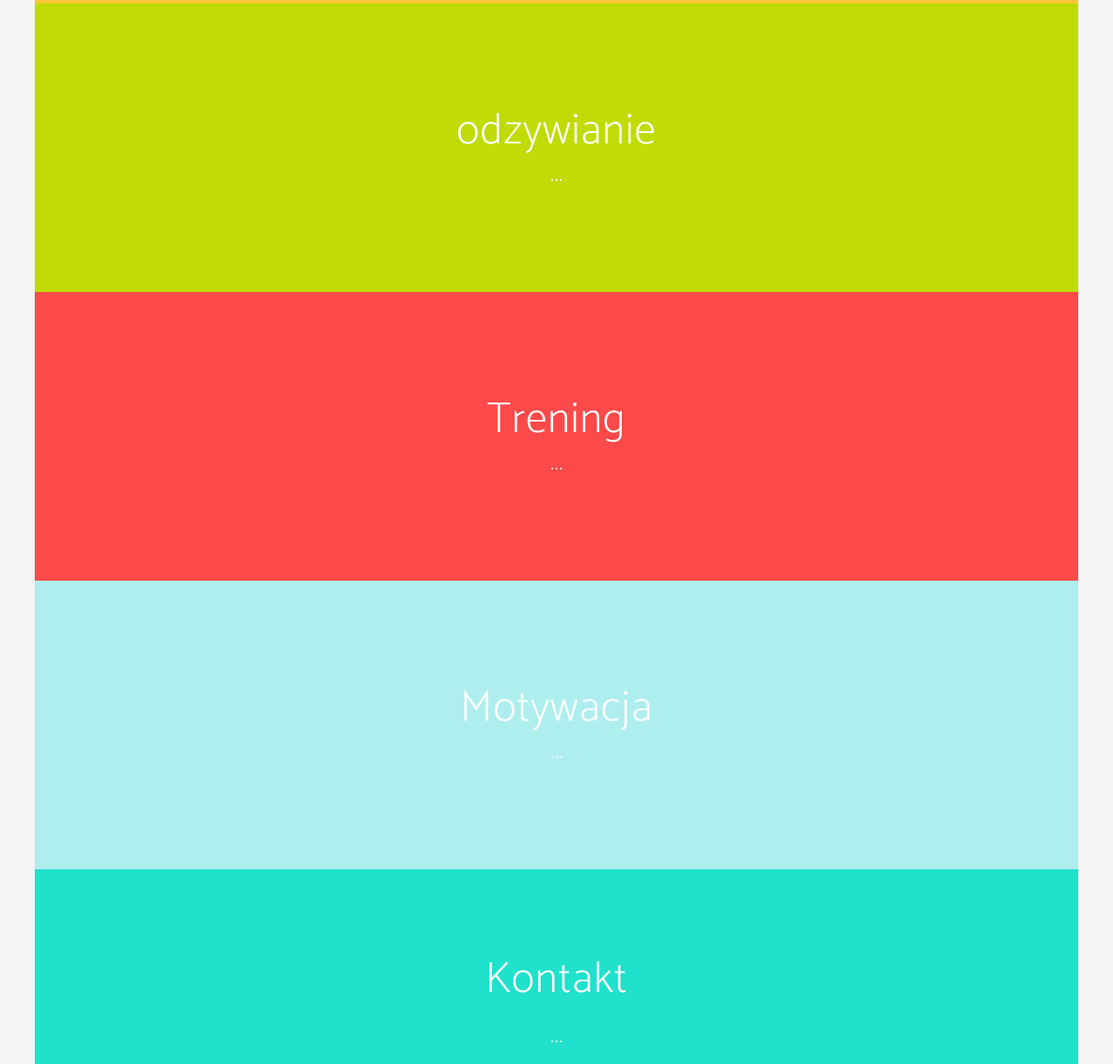
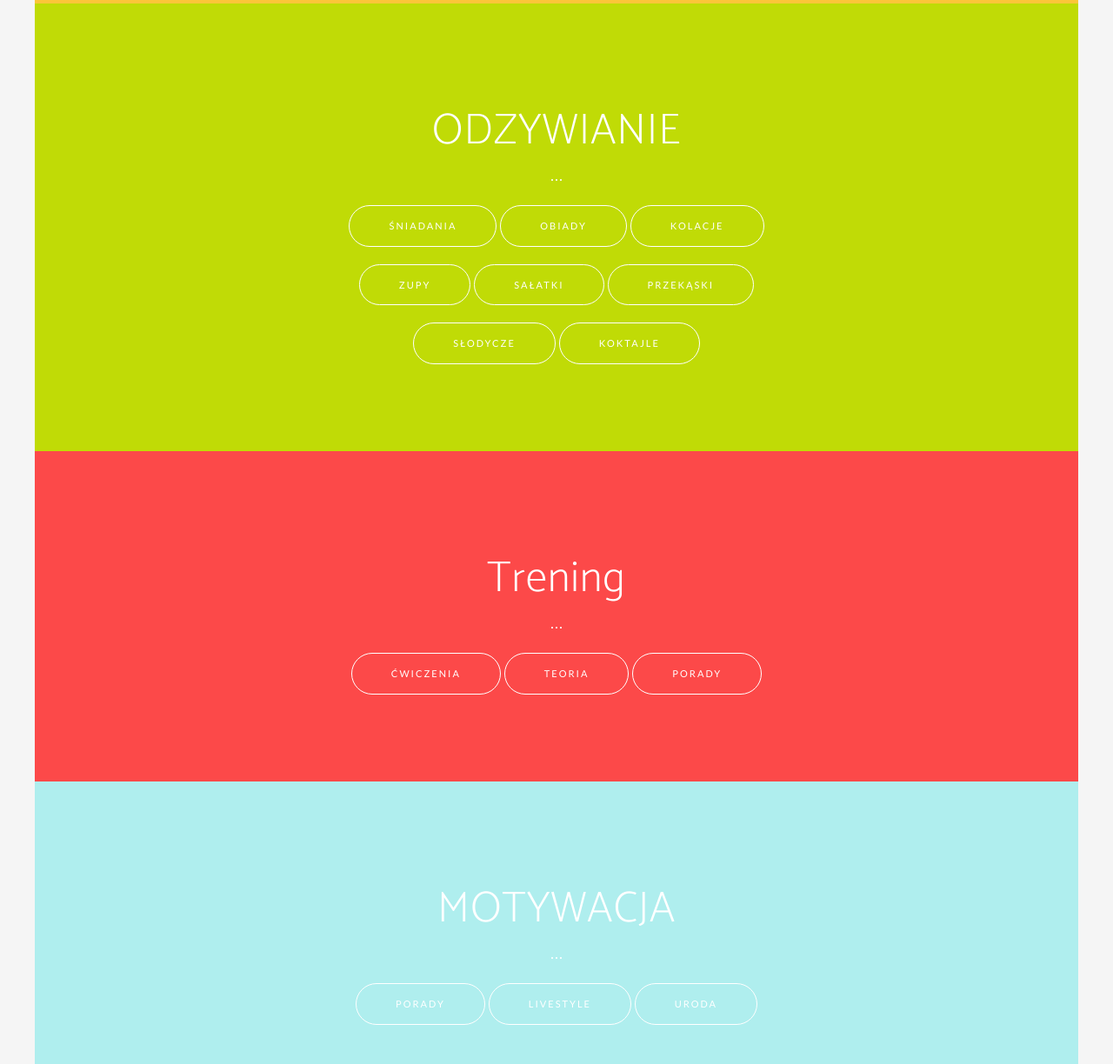
Before and after one commit to simplechange/simplechange.github.io, a website: page index.html in a window 1280 px wide. Shown: the part 1330-2554 px from the top of the page at 87% size. Drawn offline with nearby package versions, Linux system fonts and the light colour scheme; a web font is replaced by a local one.

Commit message:
improvements

```diff
--- a/css/custom.css
+++ b/css/custom.css
@@ -26,12 +26,42 @@ header .header-content .header-content-inner h1 {
   background: #c0db06;
 }
 
+#odzywianie .btn-outline.active,
+#odzywianie .btn-outline:active,
+#odzywianie .btn-outline:focus,
+#odzywianie .btn-outline:hover {
+    font-size: 15px;
+    border-color: white;
+    background-color: white;
+    color: #5a5a5a;
+}
+
 #training {
   background: rgba(255, 0, 0, 0.7);
 }
 
+#training .btn-outline.active,
+#training .btn-outline:active,
+#training .btn-outline:focus,
+#training .btn-outline:hover {
+    font-size: 15px;
+    border-color: white;
+    background-color: white;
+    color: #5a5a5a;
+}
+
 #motivation {
   background: paleturquoise;
+}
+
+#motivation .btn-outline.active,
+#motivation .btn-outline:active,
+#motivation .btn-outline:focus,
+#motivation .btn-outline:hover {
+    font-size: 15px;
+    border-color: white;
+    background-color: white;
+    color: #5a5a5a;
 }
 
 #contact {
--- a/index.html
+++ b/index.html
@@ -116,7 +116,7 @@
             <div class="container">
                 <div class="row">
                     <div class="col-md-8 col-md-offset-2">
-                        <h2 class="section-heading">O mnie!</h2>
+                        <h2 class="section-heading">O MNIE!</h2>
                         <p>O...</p>
                         <!--<div class="badges">
                             <a class="badge-link" href="#"><img src="img/google-play-badge.svg" alt=""></a>
@@ -131,8 +131,16 @@
             <div class="container">
                 <div class="row">
                     <div class="col-md-8 col-md-offset-2">
-                        <h2 class="section-heading">odzywianie</h2>
+                        <h2 class="section-heading">ODZYWIANIE</h2>
                         <p>...</p>
+                        <a href="#about" class="btn btn-outline btn-xl page-scroll">Śniadania</a>
+                        <a href="#about" class="btn btn-outline btn-xl page-scroll">Obiady</a>
+                        <a href="#about" class="btn btn-outline btn-xl page-scroll">Kolacje</a><br><p></p>
+                        <a href="#about" class="btn btn-outline btn-xl page-scroll">Zupy</a>
+                        <a href="#about" class="btn btn-outline btn-xl page-scroll">Sałatki</a>
+                        <a href="#about" class="btn btn-outline btn-xl page-scroll">Przekąski</a><br><p></p>
+                        <a href="#about" class="btn btn-outline btn-xl page-scroll">Słodycze</a>
+                        <a href="#about" class="btn btn-outline btn-xl page-scroll">Koktajle</a>
                     </div>
                 </div>
             </div>
@@ -144,6 +152,9 @@
                     <div class="col-md-8 col-md-offset-2">
                         <h2 class="section-heading">Trening</h2>
                         <p>...</p>
+                        <a href="#about" class="btn btn-outline btn-xl page-scroll">Ćwiczenia</a>
+                        <a href="#about" class="btn btn-outline btn-xl page-scroll">Teoria</a>
+                        <a href="#about" class="btn btn-outline btn-xl page-scroll">Porady</a>
                     </div>
                 </div>
             </div>
@@ -153,8 +164,11 @@
             <div class="container">
                 <div class="row">
                     <div class="col-md-8 col-md-offset-2">
-                        <h2 class="section-heading">Motywacja</h2>
+                        <h2 class="section-heading">MOTYWACJA</h2>
                         <p>...</p>
+                        <a href="#about" class="btn btn-outline btn-xl page-scroll">Porady</a>
+                        <a href="#about" class="btn btn-outline btn-xl page-scroll">Livestyle</a>
+                        <a href="#about" class="btn btn-outline btn-xl page-scroll">Uroda</a>
                     </div>
                 </div>
             </div>
@@ -238,7 +252,7 @@
             <div class="container">
                 <div class="row">
                     <div class="col-md-8 col-md-offset-2">
-                        <h2 class="section-heading">Kontakt</h2>
+                        <h2 class="section-heading">KONTAKT</h2>
                         <p>...</p>
                         <ul class="list-inline list-social">
                             <li class="social-facebook">
```
